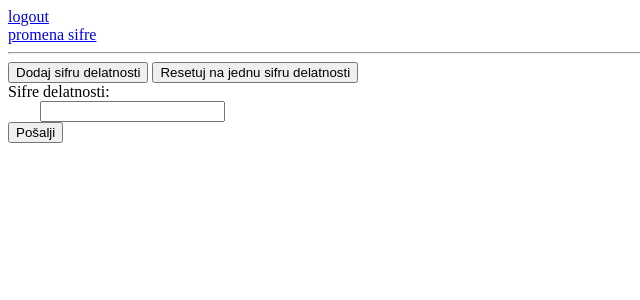
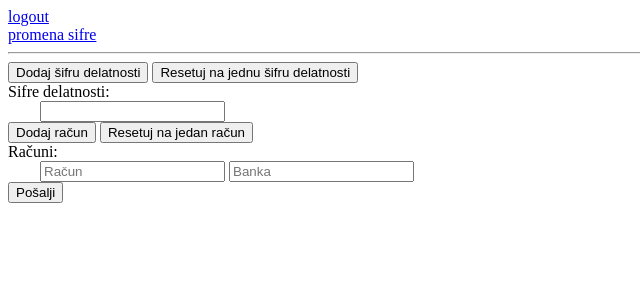
Before and after one commit to mmacura9/IP_projekat, a PHP site: page /preduzece_prva_pr.php in a window 1280 px wide. Shown: the top 300 px of the page, without its empty margins (0-640 px from the left). Run offline with PHP 8.4, Linux system fonts and the light colour scheme; the visitor is signed in with stand-in values (Sample User, id 1).

Commit message:
Banka dodata

```diff
--- a/p_preduzece.php
+++ b/p_preduzece.php
@@ -11,6 +11,12 @@
         <?php
             include_once './dbconnect.php';
             session_start();
+            if(!isset($_SESSION['kor_ime'])){
+                header('Location: ./index.php');
+            }
+            if($_SESSION['tip']!='preduzece'){
+                header('Location: ./index.php');
+            }
             $kor_ime = $_SESSION['kor_ime'];
             $res0 = mysqli_query($con, "select PDV from preduzece where kor_ime='$korime'");
             $row = mysqli_fetch_assoc($result);
--- a/preduzece_prva_pr.php
+++ b/preduzece_prva_pr.php
@@ -11,24 +11,41 @@
 
         <?php
         session_start();
+        if(!isset($_SESSION['kor_ime'])){
+            header('Location: ./index.php');
+        }
+        if($_SESSION['tip']!='preduzece'){
+            header('Location: ./index.php');
+        }
         if(!isset($_SESSION['counter'])) {
             $_SESSION['counter'] = 1;
+        }
+
+        if(!isset($_SESSION['counter1'])) {
+            $_SESSION['counter1'] = 1;
         }
 
         if(isset($_POST['dodaj'])) {
             ++$_SESSION['counter'];
         }
 
+        if(isset($_POST['dodaj1'])) {
+            ++$_SESSION['counter1'];
+        }
+
         if(isset($_POST['reset'])) {
             $_SESSION['counter'] = 1;
         }
 
+        if(isset($_POST['reset1'])) {
+            $_SESSION['counter1'] = 1;
+        }
         ?>
 
         <form method="POST">
             <input type="hidden" name="counter" value="<?php echo $_SESSION['counter']; ?>" />
-            <input type="submit" name="dodaj" value="Dodaj sifru delatnosti" />
-            <input type="submit" name="reset" value="Resetuj na jednu sifru delatnosti" />
+            <input type="submit" name="dodaj" value="Dodaj šifru delatnosti" />
+            <input type="submit" name="reset" value="Resetuj na jednu šifru delatnosti" />
             <br/>Sifre delatnosti:<br/>
             <?php
             include_once './dbconnect.php';
@@ -36,14 +53,30 @@
                 ?>
                 &emsp;&emsp;<input type='text' name=<?php echo 'sif'.$i; ?>> <br/>
                 <?php
-            }
+            }?>
+            <input type="hidden" name="counter1" value="<?php echo $_SESSION['counter1']; ?>" />
+            <input type="submit" name="dodaj1" value="Dodaj račun" />
+            <input type="submit" name="reset1" value="Resetuj na jedan račun" />
+            <br/>Računi:<br/>
+            <?php
+            include_once './dbconnect.php';
+            for($i=0; $i<$_SESSION['counter1']; $i++){
+                ?>
+                &emsp;&emsp;<input type='text' name=<?php echo 'rac'.$i; ?> placeholder='Račun'> <input type='text' name=<?php echo 'ban'.$i; ?> placeholder='Banka'><br/>
+                <?php
+            }?>
+            <?php
             if(isset($_POST['submit'])){
                 $kor_ime = $_SESSION['kor_ime'];
                 for($i=0; $i<$_SESSION['counter']; $i++){
                     $temp = $_POST['sif'.$i];
                     $result = mysqli_query($con,"INSERT INTO sifra_delatnosti(sifra, kor_ime) VALUES ('$temp', '$kor_ime')");
                 }
-                //echo 'PRCI KIKU BRE!';
+                for($i=0; $i<$_SESSION['counter1']; $i++){
+                    $temp1 = $_POST['rac'.$i];
+                    $temp2 = $_POST['ban'.$i];
+                    $result = mysqli_query($con,"INSERT INTO racun(br_rac, banka, kor_ime) VALUES ('$temp1', '$temp2', '$kor_ime')");
+                }
             }
             mysqli_close($con);
             ?>
```
Also changed, not shown: p_admin.php (+7 -0 lines).
